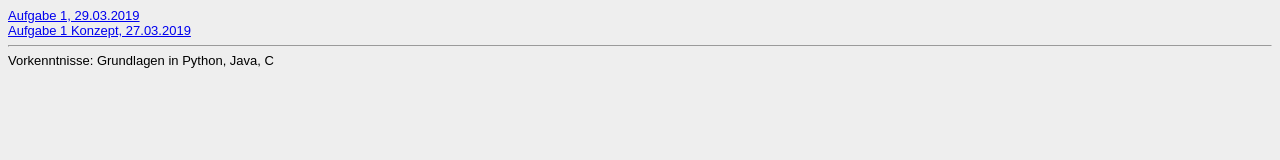
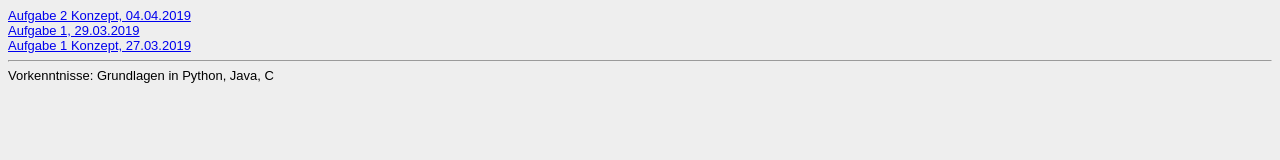
Before and after one commit to maramonaria/maramonaria.github.io, a plain HTML site: page Steckbrief/steckbrief.htm in a window 1280 px wide. Drawn offline with Linux system fonts and the light colour scheme.

Commit message:
added folder Aufgabe_02
added scribble

```diff
--- a/Steckbrief/steckbrief.htm
+++ b/Steckbrief/steckbrief.htm
@@ -6,6 +6,7 @@
 <a href="Datenadresse eintragen" target="_blank">Aufgabe 1a, 1.1.2015</a></br>
 und diese -->
 
+<a href="https://maramonaria.github.io/Aufgabe_02/konzept.jpg" target="_blank">Aufgabe 2 Konzept, 04.04.2019</a></br>
 <a href="https://maramonaria.github.io/Aufgabe_01/index.html" target="_blank">Aufgabe 1, 29.03.2019</a></br>
 <a href="https://maramonaria.github.io/Aufgabe_01/konzept.jpg" target="_blank">Aufgabe 1 Konzept, 27.03.2019</a></br>
 
```
Also changed, not shown: 3 other files.
